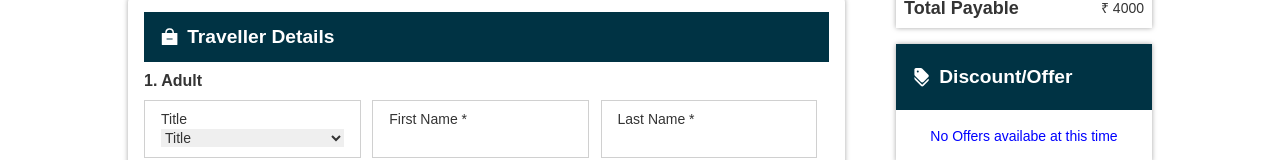
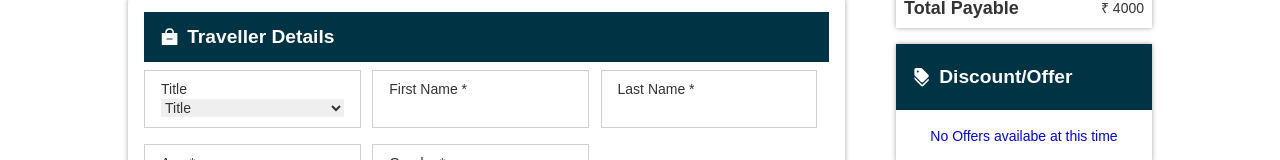
Before and after one commit to suraj-20/flight-booking-frontend-2, a React (Create React App) app: page /bookingdetails in a window 1280 px wide. Shown: the part 483-643 px from the top of the page. Built offline with nearby package versions, Linux system fonts and the light colour scheme; the HTML template or start-up script is replaced by a standard one.

Commit message:
fix passenger details

```diff
--- a/src/Components/Booking/TravellerForm/TravellerForm.jsx
+++ b/src/Components/Booking/TravellerForm/TravellerForm.jsx
@@ -30,12 +30,12 @@ const TravellerForm = ({
       {Array.from({ length: flightDetails.total_Passenger }).map(
         (passenger, index) => (
           <>
-            <div key={index} className="type-of-passenger">
+            {/* <div key={index} className="type-of-passenger">
               <h6>
                 {index + 1}. {index === 0 ? "Adult" : "Passenger"}
               </h6>
-            </div>
-            <div className="passenger-details">
+            </div> */}
+            <div key={index} className="passenger-details">
               <form className="passenger-form d-grid">
                 <div className="input-fields">
                   <label htmlFor="title">Title</label>
--- a/src/Components/Home/Hero/Hero.jsx
+++ b/src/Components/Home/Hero/Hero.jsx
@@ -63,6 +63,8 @@ const Hero = ({ flightDetails, setFligthDetails, setSearchResults }) => {
             flightDetails.passenger.infants
         ),
       };
+
+      setFligthDetails(flightDetails);
 
       const response = await fetch(
         `http://localhost:8000/api/v1/searchFlights`,
```
